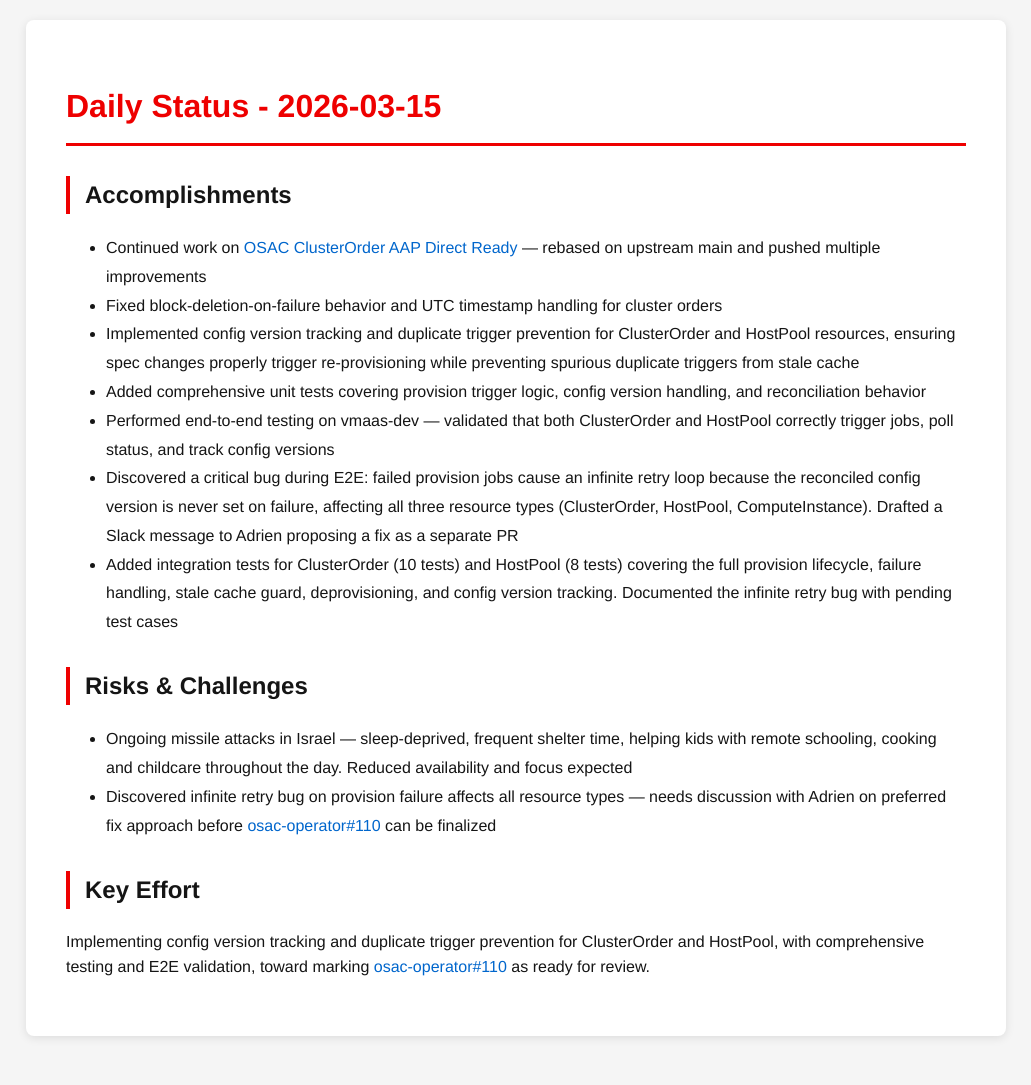
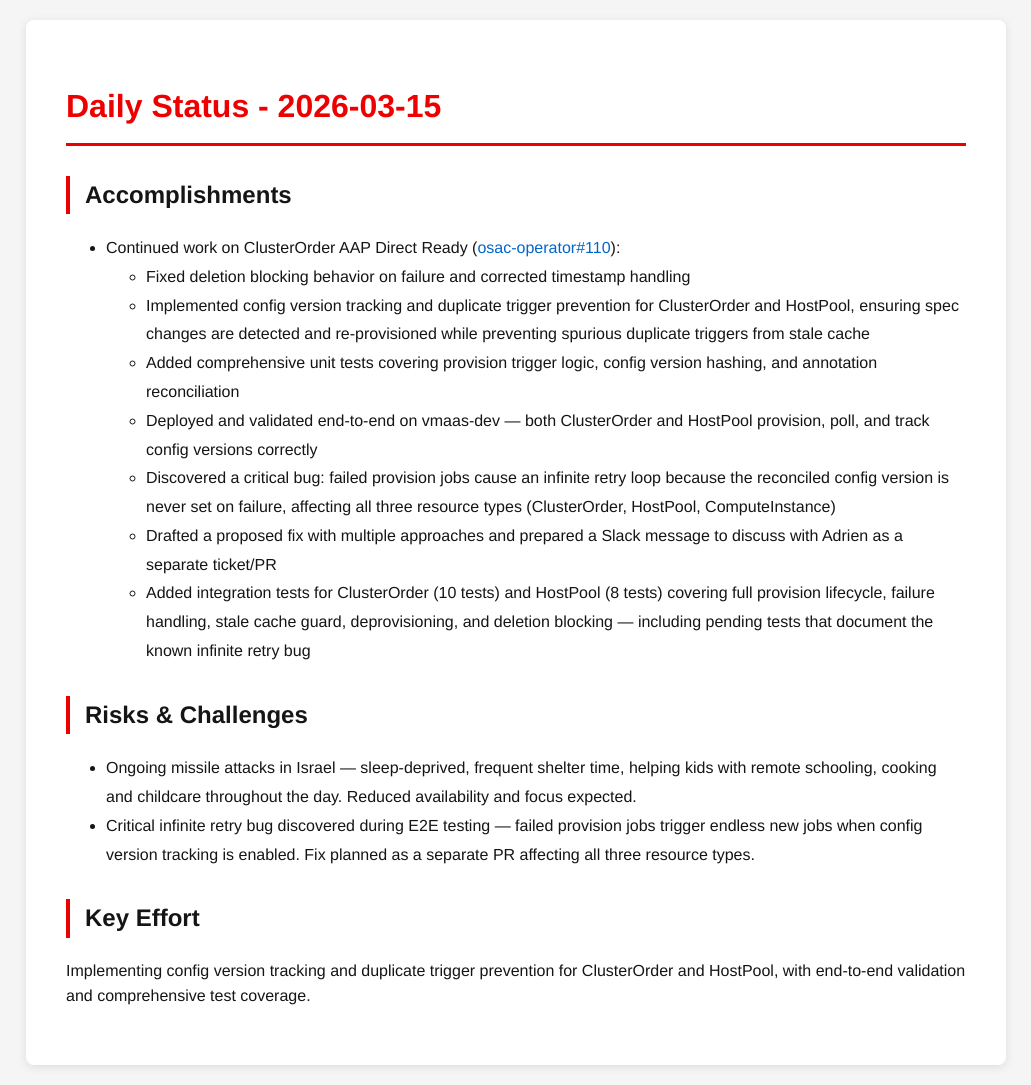
Before and after one commit to tzvatot/daily-status, a Jekyll site: the page built from 2026-03-15.md, in a window 1280 px wide. Shown: the whole page, without its empty margins (124-1155 px from the left). Built offline with Jekyll 4.4.1, drawn with Linux system fonts in a browser that asks for light colours; before the commit the page ends 1056 px from its top, so only the background shows below that.

Commit message:
Daily status update - 2026-03-15

```diff
--- a/2026-03-15.md
+++ b/2026-03-15.md
@@ -7,17 +7,18 @@
 # Daily Status - 2026-03-15
 
 ## Accomplishments
-- Continued work on [OSAC ClusterOrder AAP Direct Ready](https://github.com/osac-project/osac-operator/pull/110) — rebased on upstream main and pushed multiple improvements
-- Fixed block-deletion-on-failure behavior and UTC timestamp handling for cluster orders
-- Implemented config version tracking and duplicate trigger prevention for ClusterOrder and HostPool resources, ensuring spec changes properly trigger re-provisioning while preventing spurious duplicate triggers from stale cache
-- Added comprehensive unit tests covering provision trigger logic, config version handling, and reconciliation behavior
-- Performed end-to-end testing on vmaas-dev — validated that both ClusterOrder and HostPool correctly trigger jobs, poll status, and track config versions
-- Discovered a critical bug during E2E: failed provision jobs cause an infinite retry loop because the reconciled config version is never set on failure, affecting all three resource types (ClusterOrder, HostPool, ComputeInstance). Drafted a Slack message to Adrien proposing a fix as a separate PR
-- Added integration tests for ClusterOrder (10 tests) and HostPool (8 tests) covering the full provision lifecycle, failure handling, stale cache guard, deprovisioning, and config version tracking. Documented the infinite retry bug with pending test cases
+- Continued work on ClusterOrder AAP Direct Ready ([osac-operator#110](https://github.com/osac-project/osac-operator/pull/110)):
+  - Fixed deletion blocking behavior on failure and corrected timestamp handling
+  - Implemented config version tracking and duplicate trigger prevention for ClusterOrder and HostPool, ensuring spec changes are detected and re-provisioned while preventing spurious duplicate triggers from stale cache
+  - Added comprehensive unit tests covering provision trigger logic, config version hashing, and annotation reconciliation
+  - Deployed and validated end-to-end on vmaas-dev — both ClusterOrder and HostPool provision, poll, and track config versions correctly
+  - Discovered a critical bug: failed provision jobs cause an infinite retry loop because the reconciled config version is never set on failure, affecting all three resource types (ClusterOrder, HostPool, ComputeInstance)
+  - Drafted a proposed fix with multiple approaches and prepared a Slack message to discuss with Adrien as a separate ticket/PR
+  - Added integration tests for ClusterOrder (10 tests) and HostPool (8 tests) covering full provision lifecycle, failure handling, stale cache guard, deprovisioning, and deletion blocking — including pending tests that document the known infinite retry bug
 
 ## Risks & Challenges
-- Ongoing missile attacks in Israel — sleep-deprived, frequent shelter time, helping kids with remote schooling, cooking and childcare throughout the day. Reduced availability and focus expected
-- Discovered infinite retry bug on provision failure affects all resource types — needs discussion with Adrien on preferred fix approach before [osac-operator#110](https://github.com/osac-project/osac-operator/pull/110) can be finalized
+- Ongoing missile attacks in Israel — sleep-deprived, frequent shelter time, helping kids with remote schooling, cooking and childcare throughout the day. Reduced availability and focus expected.
+- Critical infinite retry bug discovered during E2E testing — failed provision jobs trigger endless new jobs when config version tracking is enabled. Fix planned as a separate PR affecting all three resource types.
 
 ## Key Effort
-Implementing config version tracking and duplicate trigger prevention for ClusterOrder and HostPool, with comprehensive testing and E2E validation, toward marking [osac-operator#110](https://github.com/osac-project/osac-operator/pull/110) as ready for review.
+Implementing config version tracking and duplicate trigger prevention for ClusterOrder and HostPool, with end-to-end validation and comprehensive test coverage.
```
